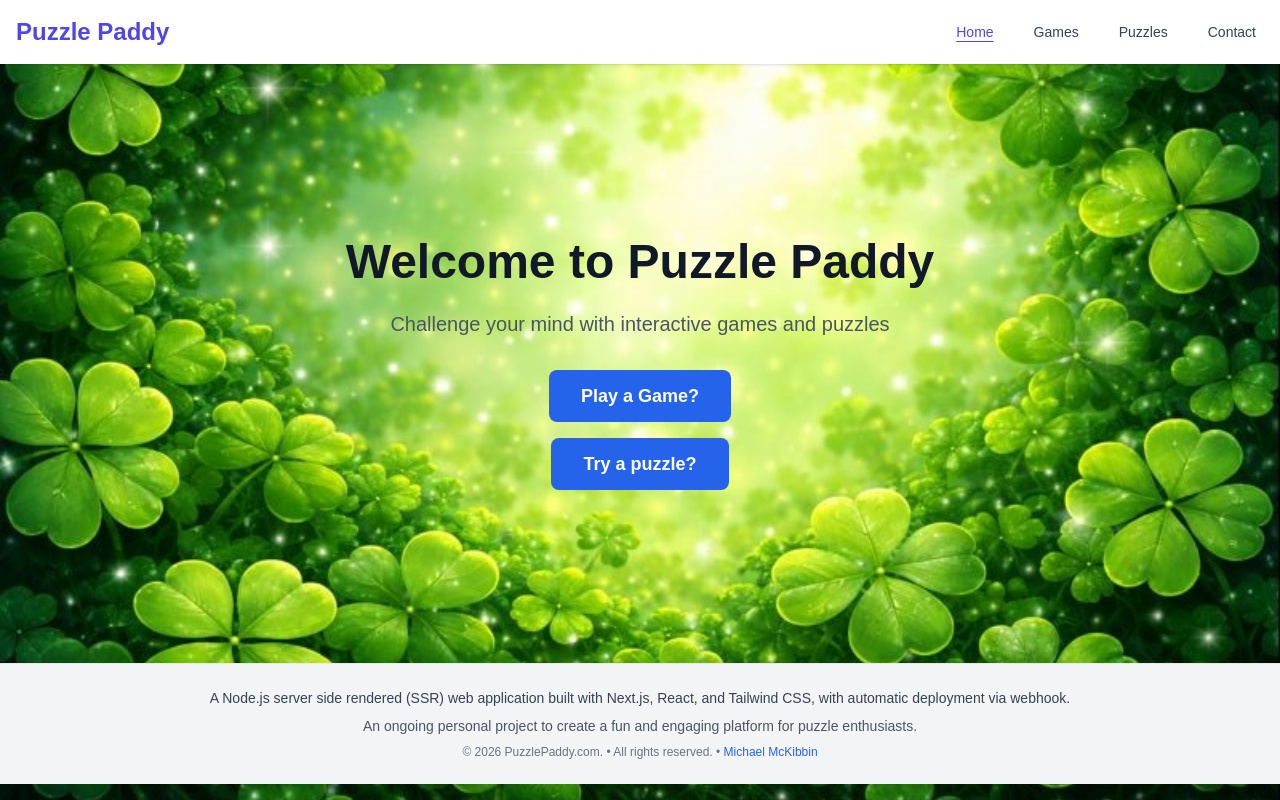
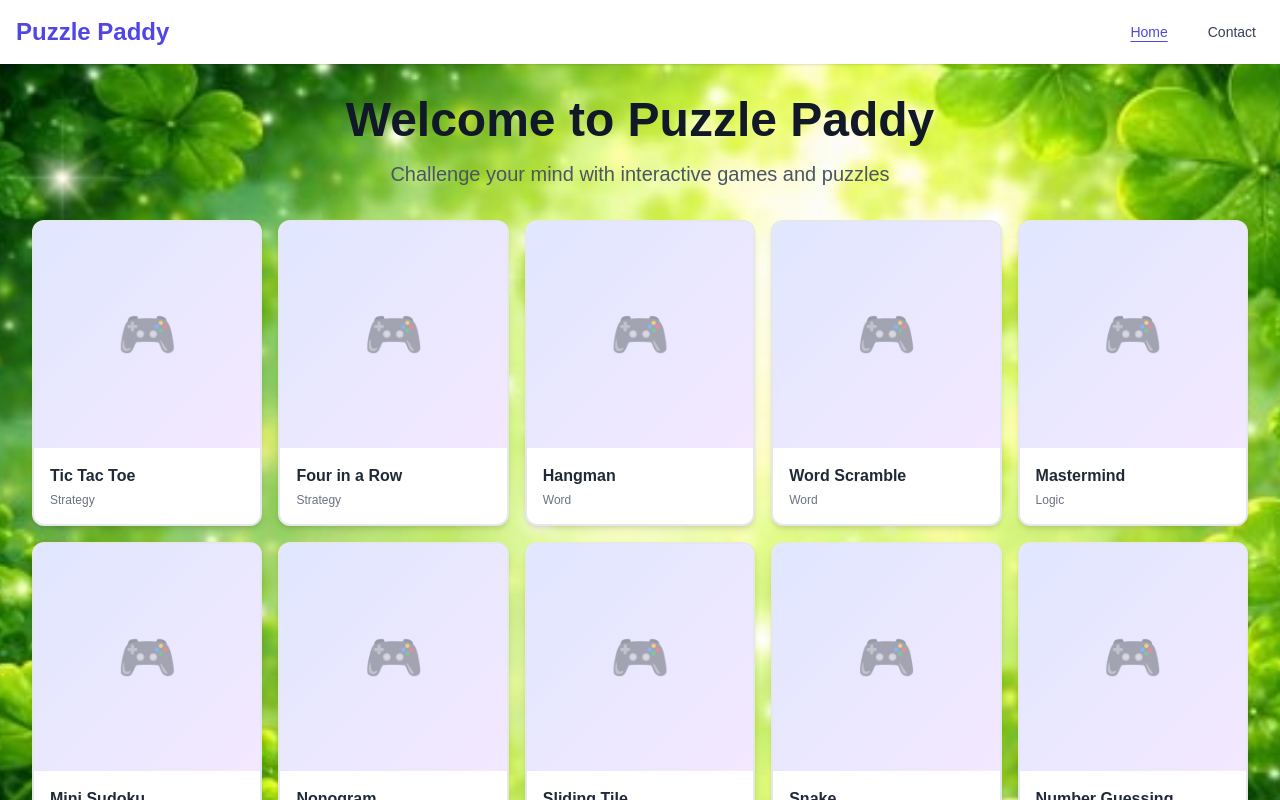
Before and after one commit to MichaelMcKibbin/puzzlepaddy.com, a Next.js app: page / in a window 1280 px wide. Shown: the top 800 px of the page. Built offline with nearby package versions, Linux system fonts and the light colour scheme.

Commit message:
layout: updated game grid

```diff
--- a/pages/_app.js
+++ b/pages/_app.js
@@ -3,12 +3,9 @@ import "../styles/globals.css";
 import Head from "next/head";
 import Link from "next/link";
 import { useRouter } from "next/router";
-import { useState } from "react";
 
 const navItems = [
     { href: "/", label: "Home" },
-    { href: "/games", label: "Games" },
-    { href: "/puzzles", label: "Puzzles" },
     { href: "/contact", label: "Contact" },
 ];
 
--- a/pages/games/four-in-a-row.js
+++ b/pages/games/four-in-a-row.js
@@ -192,7 +192,7 @@ export default function FourInARowGame() {
         </div>
 
         <div className="bg-sky-50 p-2 sm:p-3 rounded-lg overflow-x-auto">
-          <div className="grid gap-1 sm:gap-2" style={{ gridTemplateColumns: `repeat(7, minmax(0, 1fr))`, gridTemplateRows: `repeat(6, 1fr)` }}>
+          <div className="grid gap-1 sm:gap-2" style={{ gridTemplateColumns: 'repeat(7, minmax(0, 1fr))', gridTemplateRows: 'repeat(6, 1fr)' }}>
             {grid.map((row, rIdx) =>
               row.map((cell, cIdx) => {
                 const key = `${rIdx}-${cIdx}`;
--- a/pages/index.js
+++ b/pages/index.js
@@ -1,21 +1,55 @@
 import Link from "next/link";
+
+// Combined list of all games/puzzles
+const allGames = [
+    { slug: 'tictactoe', name: 'Tic Tac Toe', path: '/games/tictactoe', category: 'Strategy' },
+    { slug: 'four-in-a-row', name: 'Four in a Row', path: '/games/four-in-a-row', category: 'Strategy' },
+    { slug: 'hangman', name: 'Hangman', path: '/games/hangman', category: 'Word' },
+    { slug: 'word-scramble', name: 'Word Scramble', path: '/puzzles/word-scramble', category: 'Word' },
+    { slug: 'mastermind', name: 'Mastermind', path: '/puzzles/mastermind', category: 'Logic' },
+    { slug: 'mini-sudoku', name: 'Mini Sudoku', path: '/puzzles/mini-sudoku', category: 'Logic' },
+    { slug: 'nonogram', name: 'Nonogram', path: '/games/nonogram', category: 'Logic' },
+    { slug: 'sliding-tile', name: 'Sliding Tile', path: '/puzzles/sliding-tile', category: 'Puzzle' },
+    { slug: 'snake', name: 'Snake', path: '/games/snake', category: 'Arcade' },
+    { slug: 'number-guess', name: 'Number Guessing', path: '/games/number-guess', category: 'Puzzle' },
+    { slug: 'dog-rescue', name: 'Dog Rescue', path: '/games/dog-rescue', category: 'Puzzle' },
+];
 
 export default function Home() {
     return (
         <div className="flex flex-col" style={{minHeight: 'calc(100vh - 80px)'}}>
-            <div className="flex-grow flex flex-col items-center justify-center p-8">
-                <div className="text-center">
-                    <h1 className="text-5xl font-bold mb-6">Welcome to Puzzle Paddy</h1>
-                    <p className="text-xl text-gray-600 mb-8">Challenge your mind with interactive games and puzzles</p>
-                    <div className="flex flex-col gap-4 items-center">
-                        <Link href="/games"
-                              className="bg-blue-600 hover:bg-blue-700 text-white font-bold py-3 px-8 rounded-lg text-lg transition-colors">
-                            Play a Game?
-                        </Link>
-                        <Link href="/puzzles"
-                              className="bg-blue-600 hover:bg-blue-700 text-white font-bold py-3 px-8 rounded-lg text-lg transition-colors">
-                            Try a puzzle?
-                        </Link>
+            <div className="flex-grow p-4 sm:p-8">
+                <div className="max-w-7xl mx-auto">
+                    {/* Header */}
+                    <div className="text-center mb-8">
+                        <h1 className="text-4xl sm:text-5xl font-bold mb-4">Welcome to Puzzle Paddy</h1>
+                        <p className="text-lg sm:text-xl text-gray-600">Challenge your mind with interactive games and puzzles</p>
+                    </div>
+
+                    {/* Game Grid */}
+                    <div className="grid grid-cols-2 sm:grid-cols-3 md:grid-cols-4 lg:grid-cols-5 gap-3 sm:gap-4">
+                        {allGames.map(game => (
+                            <Link
+                                key={game.slug}
+                                href={game.path}
+                                className="group bg-white rounded-xl shadow-md hover:shadow-xl transition-all duration-300 overflow-hidden border-2 border-gray-200 hover:border-indigo-400 flex flex-col"
+                            >
+                                {/* Thumbnail placeholder - can be replaced with actual images later */}
+                                <div className="aspect-square bg-gradient-to-br from-indigo-100 to-purple-100 flex items-center justify-center group-hover:from-indigo-200 group-hover:to-purple-200 transition-colors">
+                                    <div className="text-4xl sm:text-5xl opacity-50 group-hover:opacity-70 transition-opacity">
+                                        🎮
+                                    </div>
+                                </div>
+
+                                {/* Game info */}
+                                <div className="p-3 sm:p-4 flex-grow flex flex-col">
+                                    <h3 className="text-sm sm:text-base font-semibold text-gray-800 group-hover:text-indigo-600 transition-colors mb-1">
+                                        {game.name}
+                                    </h3>
+                                    <span className="text-xs text-gray-500 mt-auto">{game.category}</span>
+                                </div>
+                            </Link>
+                        ))}
                     </div>
                 </div>
             </div>
```
Also changed, not shown: images/tictactoe_thumb.png (added).
